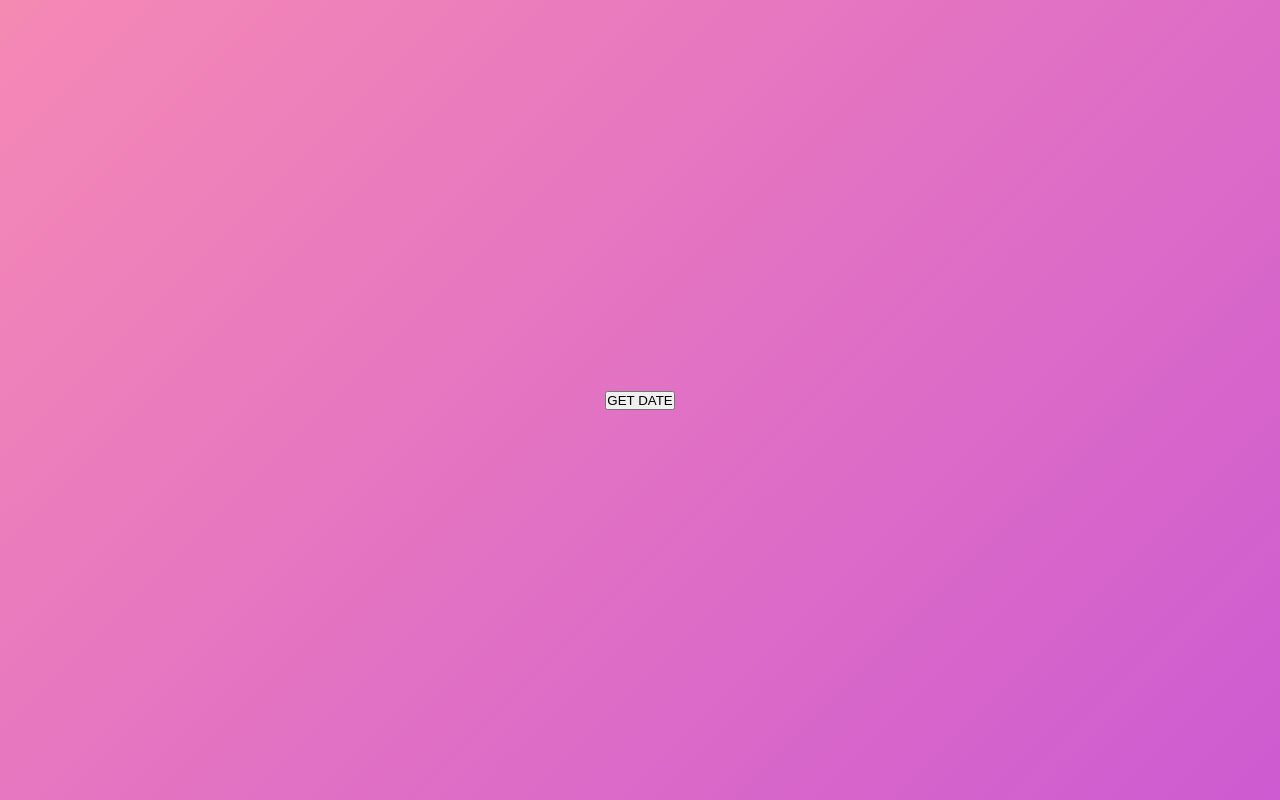
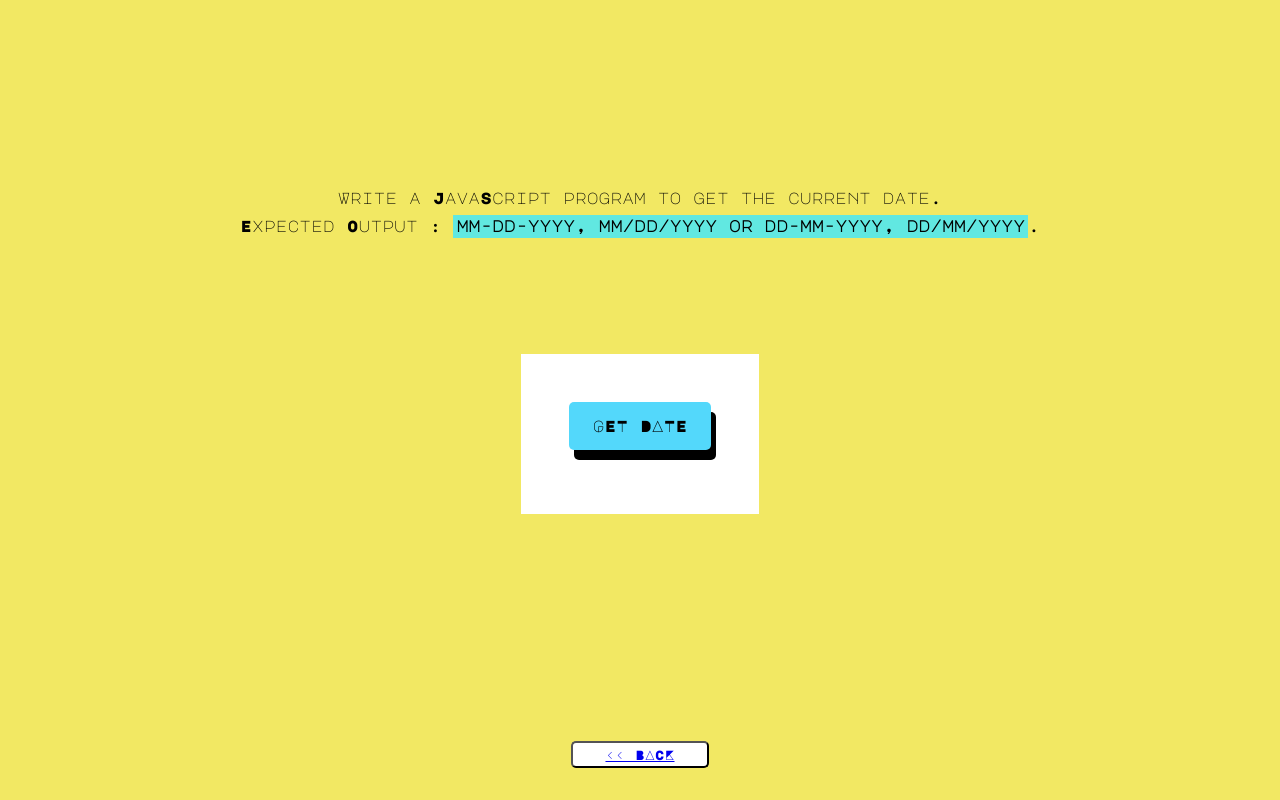
Before and after one commit to Ari-O-Alt/javascript_exercises, a plain HTML site: page pages/todaysDate1/todaysDate1.html in a window 1280 px wide. Drawn offline with Linux system fonts and the light colour scheme; files that its build step writes are made by us from their sources.

Commit message:
Changes styles for todaysDate1

```diff
--- a/pages/printCurrentPage/printCurrentPage.css
+++ b/pages/printCurrentPage/printCurrentPage.css
@@ -33,6 +33,7 @@ a {
   border-radius: 5px;
   cursor: pointer;
   font-size: 1rem;
+  box-shadow: 5px 10px;
 }
 
 #homeButton {
--- a/pages/todaysDate1/todaysDate1.css
+++ b/pages/todaysDate1/todaysDate1.css
@@ -6,7 +6,7 @@
 }
 
 body {
-  background-color: #af2bbf;
+  background-color: #f2e863;
 }
 
 #app {
@@ -26,30 +26,39 @@ body {
   cursor: pointer;
   font-size: 1rem;
   margin-bottom: 1rem;
+  box-shadow: 5px 10px;
 }
 
 #square1 {
-  border: 3px solid #5bc8af;
-  background-color: white;
+  background-color: F8F7FF;
   padding: 3rem;
   height: auto;
-}
-
-#square1:hover {
-  padding: 6rem;
+  margin-top: 1.5rem;
 }
 
 #square2 {
   padding: 3rem;
-  background-color: #af2bbf;
-  border: 3px solid #5bc8af;
-}
-#square2:hover {
-  padding: 6rem;
+  background-color: #f2e863;
 }
 
 #square3 {
   padding: 3rem;
-  background-color: white;
-  border: 3px solid #5bc8af;
+  background-color: #fff;
 }
+
+#homeButton {
+  padding: 0.3rem 2rem;
+  position: absolute;
+  bottom: 2rem;
+  background-color: #fff;
+  border-radius: 5px;
+}
+
+b {
+  background-color: #61e8e1;
+  padding: 0.2rem;
+}
+
+p:nth-child(1) {
+  margin-bottom: 0.8rem;
+}
--- a/pages/todaysDate1/todaysDate1.html
+++ b/pages/todaysDate1/todaysDate1.html
@@ -1,30 +1,29 @@
 <!DOCTYPE html>
 <html>
-
   <head>
     <title>Today's Date</title>
     <meta charset="UTF-8" />
-	<link rel="stylesheet" href="src/styles.css" />
-	<link rel="preconnect" href="https://fonts.gstatic.com">
-<link href="https://fonts.googleapis.com/css2?family=Major+Mono+Display&display=swap" rel="stylesheet">
+    <link rel="stylesheet" href="./todaysDate1.css" />
+    <link rel="preconnect" href="https://fonts.gstatic.com" />
+    <link href="https://fonts.googleapis.com/css2?family=Major+Mono+Display&display=swap" rel="stylesheet" />
   </head>
 
   <body>
     <div id="app">
+      <p>Write a JavaScript program to get the current date.</p>
+      <p>Expected Output : <b>mm-dd-yyyy, mm/dd/yyyy or dd-mm-yyyy, dd/mm/yyyy</b>.</p>
       <div id="square1">
         <div id="square2">
           <div id="square3">
             <div>
-			<button id="button" onClick={showDate()}>GET DATE</button>
-		<div>
+              <button id="button" onClick="{showDate()}">GET DATE</button>
+            </div>
             <p id="target"></p>
           </div>
         </div>
       </div>
+      <button id="homeButton"><a href="../../index.html"> << BACK</a></button>
     </div>
-
-	<script src="src/index.js">
-	</script>
+    <script src="./todaysDate1.js"></script>
   </body>
-
 </html>
```
Lines whose indentation alone changed are shown as unchanged.
